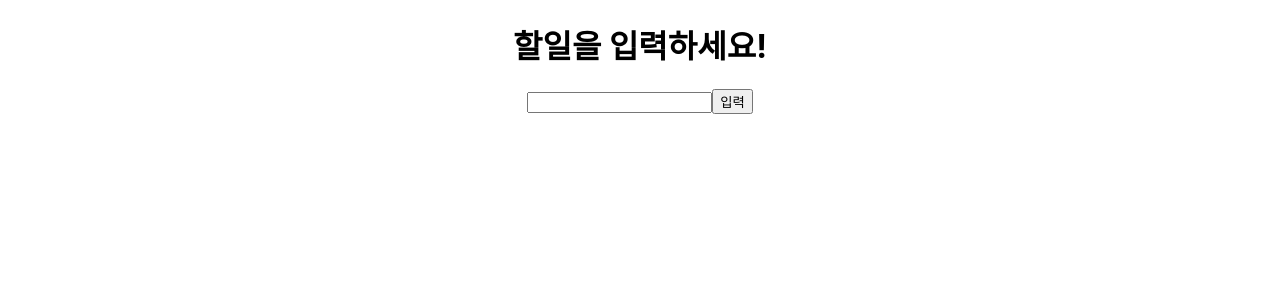
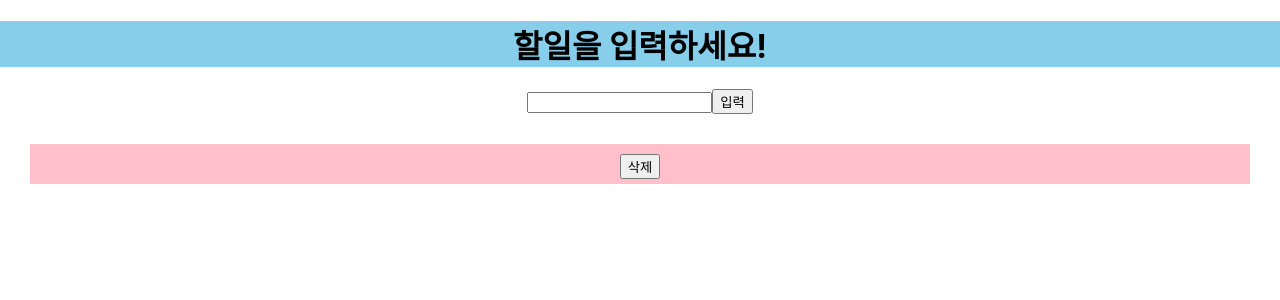
Before and after one commit to allllfo/PDA-React, a React (Create React App) app: page / in a window 1280 px wide. Both pictures are taken after a click on the button "입력". Shown: the top 300 px of the page. Built offline with nearby package versions, Linux system fonts and the light colour scheme.

Commit message:
style : 파일들에 스타일 태그 추가, ShowToDo에 button추가

```diff
--- a/src/components/BlinkComponent.js
+++ b/src/components/BlinkComponent.js
@@ -8,7 +8,7 @@ export default function BlinkComponent({text}) {
         // const timeoutId = setInterval(()=> {
             // setShowText(showText=>!showText);
         // }, 1000)
-        // return () => {clearInterval(timeoutId)}
+        // return () => {clearInterval(timeoutId)} // clearInterval이 뭐라고..?
     // }, [])
 
     return (
--- a/src/components/CountComponent.js
+++ b/src/components/CountComponent.js
@@ -8,9 +8,9 @@ export default function CountComponent(){
     }
 
     useEffect(()=>{ //component가 mount되거나, update될때 실행되는 함수
-        console.log("데이터 받아오기, 한번만 실행됩니다.");
+        console.log("데이터 받아오기, 한번만 실행됩니다."); // 리소스를 점유해줌
         return ()=>{
-            console.log(`메모리를 잡아먹으면 리소스 해제하는 함수를 return해 줘야 합니다.`) // return에는 리소스 해제해주는 부분을 작성해줘야 한다.
+            console.log(`메모리를 잡아먹으면 리소스 해제하는 함수를 return해 줘야 합니다.`) // return에는 리소스 해제해주는 부분을 작성해줘야 한다. -> 컴포넌트가 없어지거나, useEffect가 다시 실행될때 작동함
         }
     }, []);
     useEffect(()=>{
--- a/src/components/ShowToDo.js
+++ b/src/components/ShowToDo.js
@@ -5,8 +5,14 @@ export default function ShowTodo(props) {
     return(
         <div>
         {props.toDoList.map((toDo) => (
-          <div key={toDo}>{toDo}</div> // Each child in a list should have a unique "key" prop해결방법
-        ))}
+          <div key={toDo} style={{backgroundColor:"pink", height: 40, margin:30}}>
+            {toDo}
+            <button style={{margin:10}}>삭제</button>
+          </div>
+        )
+        )}
       </div>
     );
 }
+
+// <button onClick={()=> onRemove(user.id)}>삭제</button>
--- a/src/components/TodoInput.js
+++ b/src/components/TodoInput.js
@@ -16,9 +16,10 @@ export default function TodoInput(){
         setToDo(event.target.value);
         //console.log(toDo+"+"+event.target.value); toDO == evet.target.value
     }
+
     return (
             <div>
-                <h1>할일을 입력하세요!</h1>
+                <h1 style={{backgroundColor: "skyblue"}}>할일을 입력하세요!</h1>
                 <div>
                     <input type="text" name="toDoInput" onChange={handleToDoOnChange}/>
                     <button onClick={handleOnClick}>입력</button>
```
